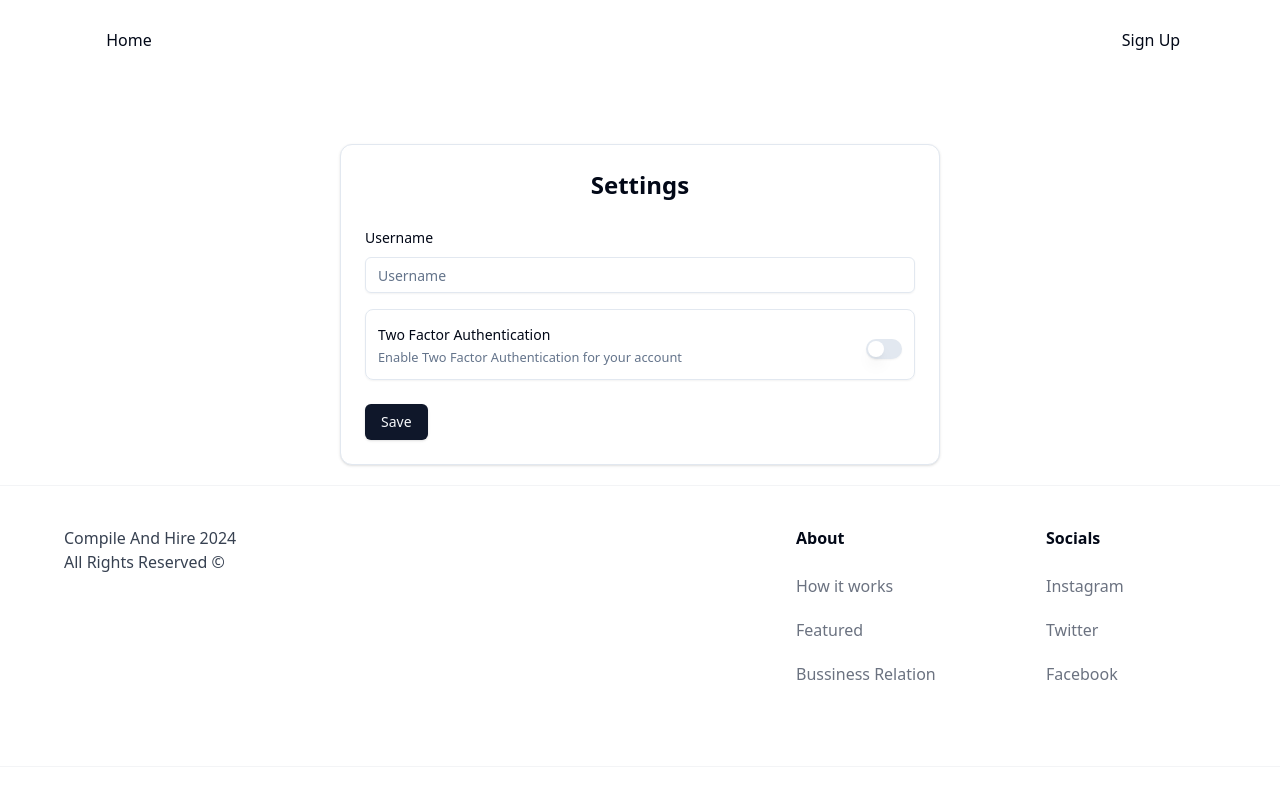
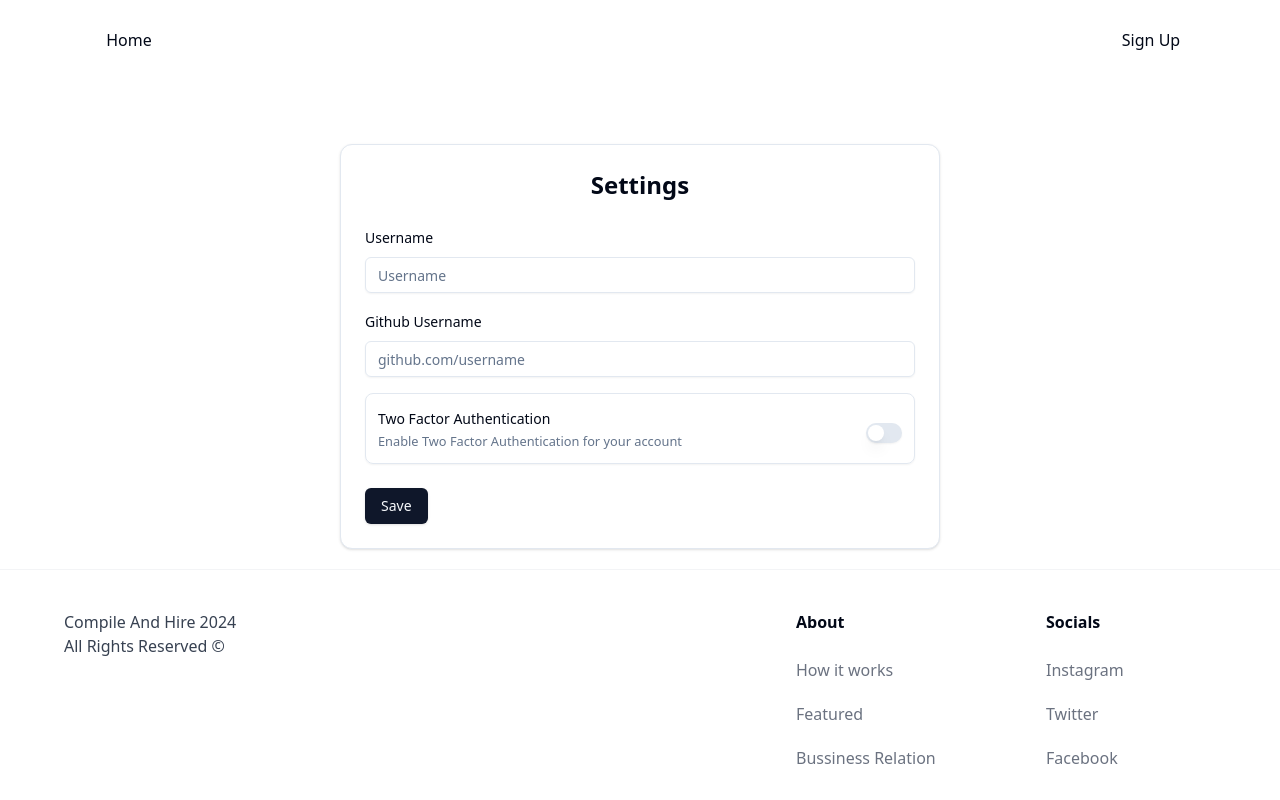
Before and after one commit to thomasbulll/Compile-And-Hire, a Next.js app: page /settings in a window 1280 px wide. Shown: the top 800 px of the page. Built offline with nearby package versions, Linux system fonts and the light colour scheme; no server answers.

Commit message:
Add githb name to settings and user info

```diff
--- a/app/(protected)/settings/page.tsx
+++ b/app/(protected)/settings/page.tsx
@@ -94,6 +94,23 @@ const SettingsPage = () => {
                                 />
                                 <FormField
                                 control={form.control}
+                                name="gitHubLink"
+                                render={({ field }) => {
+                                    return <FormItem>
+                                        <FormLabel>
+                                            Github Username
+                                        </FormLabel>
+                                        <FormControl>
+                                            <Input
+                                                {...field}
+                                                placeholder="github.com/username"
+                                                disabled={isPending} />
+                                        </FormControl>
+                                    </FormItem>;
+                                }}
+                                />
+                                <FormField
+                                control={form.control}
                                 name="isTwoFactorEnabled"
                                 render={({ field }) => {
                                     return <FormItem
--- a/components/user-info.tsx
+++ b/components/user-info.tsx
@@ -1,6 +1,7 @@
 import { ExtendedUser } from "@/next-auth";
 import { Card, CardContent, CardHeader } from "@/components/ui/card";
 import { Badge } from "@/components/ui/badge";
+import Link from "next/link";
 
 interface UserInfoProps {
     user?: ExtendedUser;
@@ -11,6 +12,8 @@ export const UserInfo = ({
     user,
     label
 }: UserInfoProps) => {
+    const gitHubConst = "https://github.com/";
+
     return (
         <Card className="w-[600px] shadow-md">
             <CardHeader>
@@ -42,6 +45,18 @@ export const UserInfo = ({
                 <div className="flex flex-row items-center justify-between
                 rounded-lg border p-3 shadow-sm">
                     <p className="text-sm font-medium">
+                        Github Username
+                    </p>
+                    <Link href={gitHubConst + user?.gitHubLink}>
+                        <p className="truncate text-xs max--w-[180px]
+                        font-mono p-1 bg-slate-100 rounded-md">
+                            {user?.gitHubLink}
+                        </p>
+                    </Link>
+                </div>
+                <div className="flex flex-row items-center justify-between
+                rounded-lg border p-3 shadow-sm">
+                    <p className="text-sm font-medium">
                         Role
                     </p>
                     <p className="truncate text-xs max--w-[180px]
--- a/schemas/index.ts
+++ b/schemas/index.ts
@@ -40,5 +40,8 @@ export const NewPasswordSchema = zod.object({
 
 export const SettingsSchema = zod.object({
     name: zod.optional(zod.string()),
+    gitHubLink: zod.optional(zod.string().max(20, {
+        message: "Too many characters"
+    })),
     isTwoFactorEnabled: zod.optional(zod.boolean()),
 });
```
